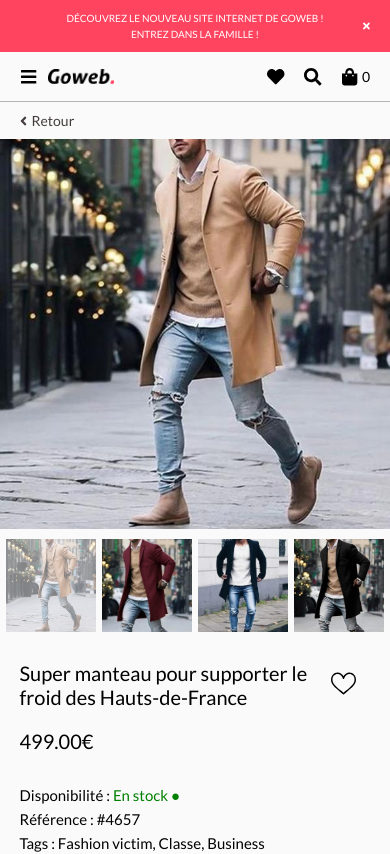
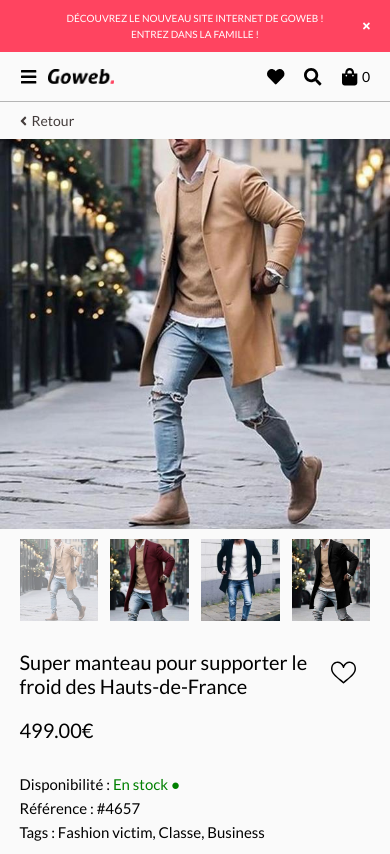
Before and after one commit to Lucasbeneston/goweb_store, a React (Create React App) app: page / in a window 390 px wide. Shown: the top 854 px of the page. Built offline with nearby package versions, Linux system fonts and the light colour scheme.

Commit message:
:recycle: carrousel mobile new margin :recycle:

```diff
--- a/src/components/organisms/CarouselImages/CarouselImages.scss
+++ b/src/components/organisms/CarouselImages/CarouselImages.scss
@@ -36,8 +36,8 @@
   &_miniatures {
     width: 100%;
     display: flex;
-    justify-content: space-evenly;
-    padding: 10px 0;
+    justify-content: space-between;
+    padding: 2.5% 5%;
 
     @include media(tablet) {
       padding: 2.5% 0 0;
@@ -45,7 +45,7 @@
     }
 
     &_img {
-      width: 23%;
+      width: 22.5%;
       background-color: $light-grey;
       cursor: pointer;
       outline: none;
```
Also changed, not shown: 1 other file (tests, documents, lock files or other folders).
